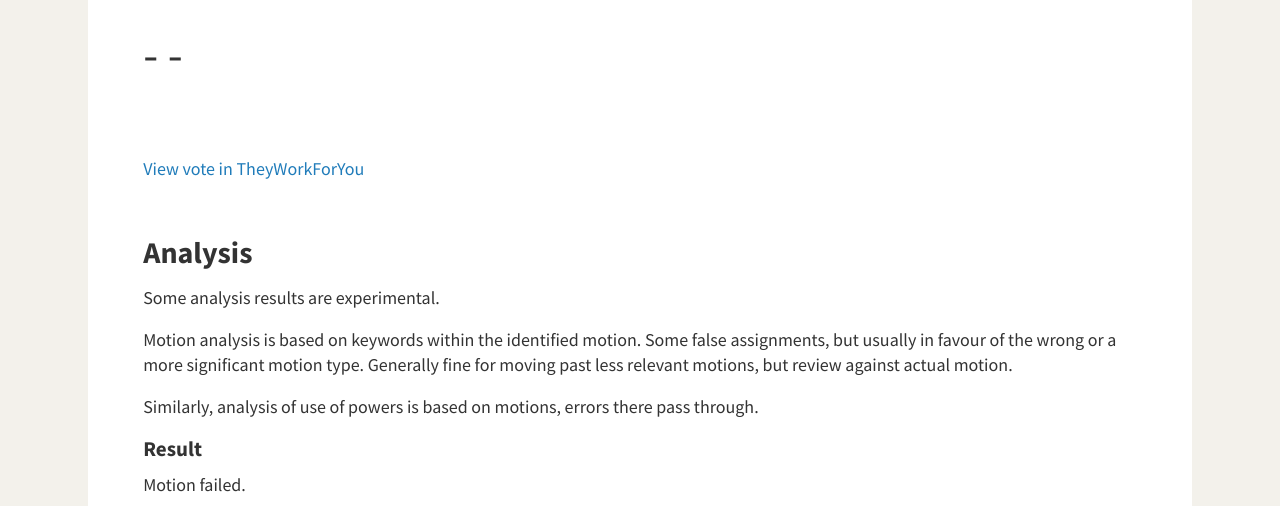
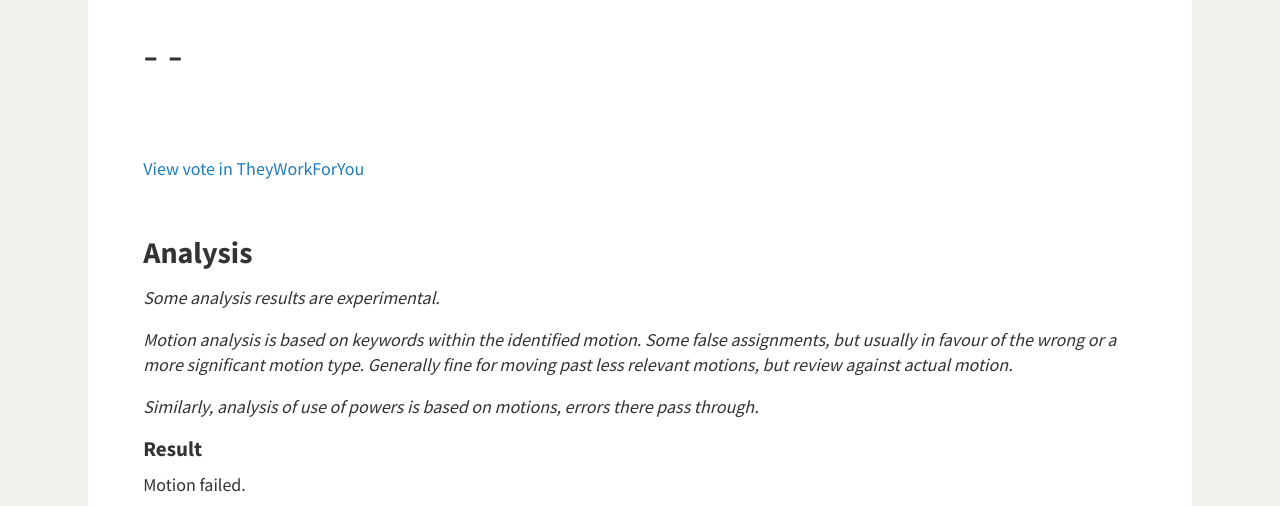
Before and after one commit to mysociety/twfy-votes, a Python web app: template src/twfy_votes/templates/division.html in a window 1280 px wide. Shown: the part 54-560 px from the top of the page. Run offline with Jinja, Linux system fonts and the light colour scheme; the template is opened without the code that fills it, so the values that code supplies are empty; some libraries are stand-ins or nearby versions.

Commit message:
Fix styling mistake

```diff
--- a/src/twfy_votes/templates/agreement.html
+++ b/src/twfy_votes/templates/agreement.html
@@ -15,11 +15,11 @@
 <h2>Analysis</h2>
 
 
-<p style="text-style:italic">Some analysis results are experimental.</p>
-<p style="text-style:italic">Motion analysis is based on keywords within the identified motion. Some false assignments,
+<p style="font-style:italic">Some analysis results are experimental.</p>
+<p style="font-style:italic">Motion analysis is based on keywords within the identified motion. Some false assignments,
     but usually in favour of the wrong or a more significant motion type. Generally fine for moving past less relevant
     motions, but review against actual motion.</p>
-<p style="text-style:italic">Similarly, analysis of use of powers is based on motions, errors there pass through.</p>
+<p style="font-style:italic">Similarly, analysis of use of powers is based on motions, errors there pass through.</p>
 
 
 
--- a/src/twfy_votes/templates/division.html
+++ b/src/twfy_votes/templates/division.html
@@ -14,11 +14,11 @@
 
 <h2>Analysis</h2>
 
-<p style="text-style:italic">Some analysis results are experimental.</p>
-<p style="text-style:italic">Motion analysis is based on keywords within the identified motion. Some false assignments,
+<p style="font-style:italic">Some analysis results are experimental.</p>
+<p style="font-style:italic">Motion analysis is based on keywords within the identified motion. Some false assignments,
     but usually in favour of the wrong or a more significant motion type. Generally fine for moving past less relevant
     motions, but review against actual motion.</p>
-<p style="text-style:italic">Similarly, analysis of use of powers is based on motions, errors there pass through.</p>
+<p style="font-style:italic">Similarly, analysis of use of powers is based on motions, errors there pass through.</p>
 
 
 <h3>Result</h3>
```
